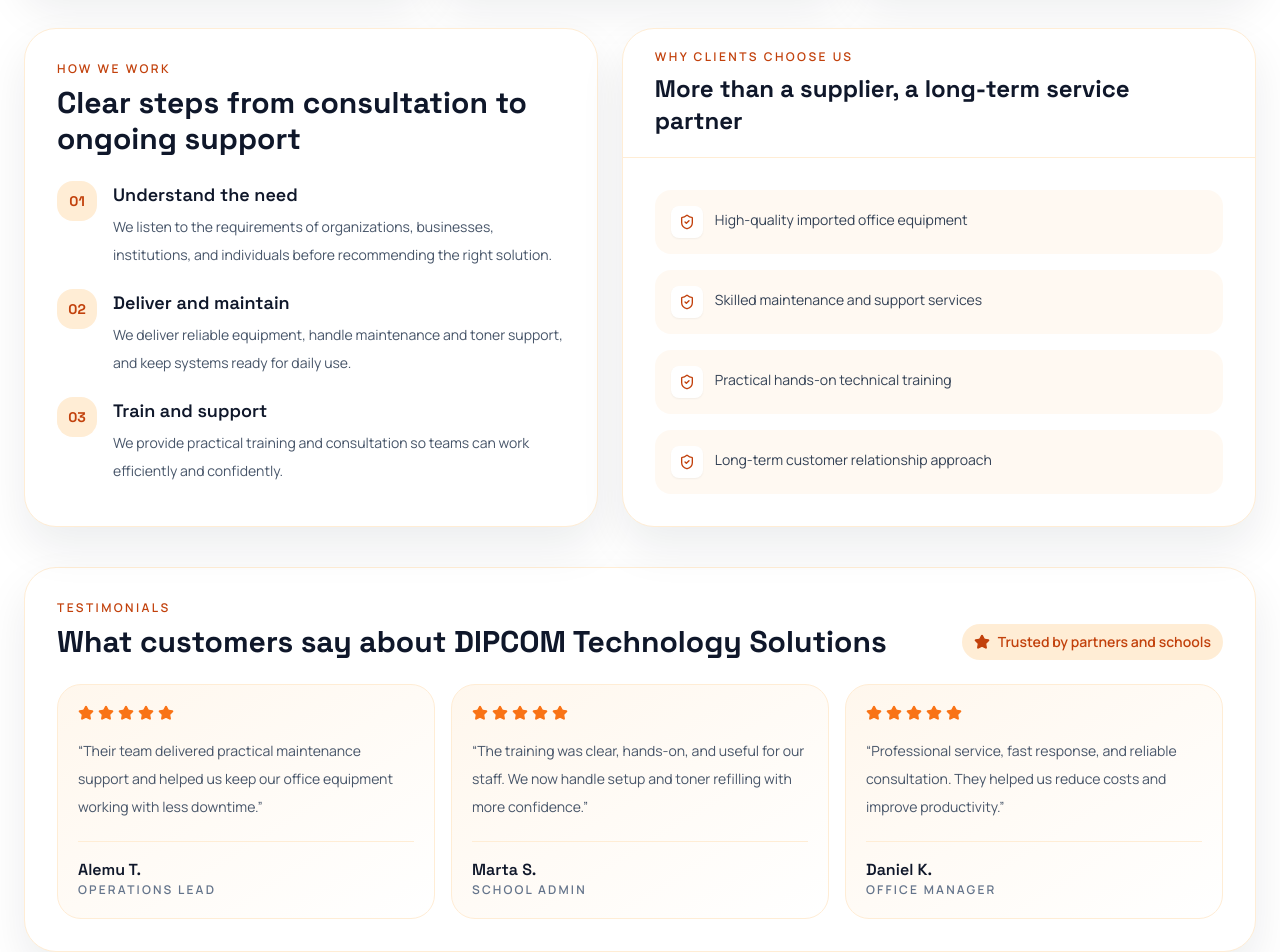
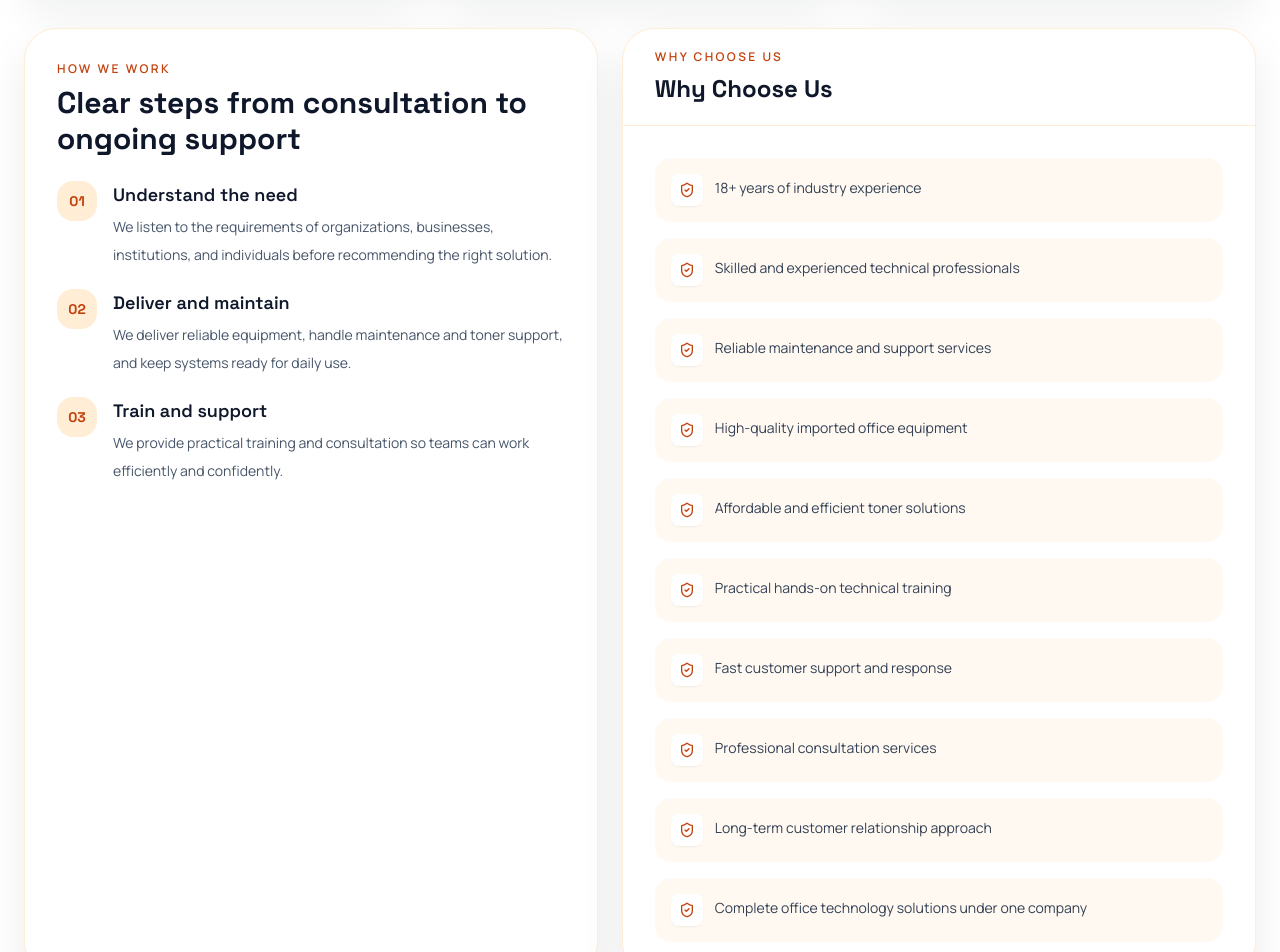
Before and after one commit to beimnetmelese/DIPCOM, a React (Vite) app: page / in a window 1280 px wide. Shown: the part 1100-2052 px from the top of the page. Built offline with nearby package versions, Linux system fonts and the light colour scheme; no server answers.

Commit message:
information about dipcom fixed

```diff
--- a/src/components/PublicFooter.tsx
+++ b/src/components/PublicFooter.tsx
@@ -1,4 +1,4 @@
-import { ArrowUpRight, Mail, MapPinned, PhoneCall } from "lucide-react";
+import { ArrowUpRight, Mail, PhoneCall } from "lucide-react";
 import { Link } from "react-router-dom";
 import { companyLogo, companyName, contactPhone } from "../utils/branding.ts";
 
@@ -58,10 +58,6 @@
               <Mail className="mt-0.5 h-4 w-4 text-orange-300" />
               <span>support@dipcomtechnologies.com</span>
             </div>
-            <div className="flex items-start gap-3">
-              <MapPinned className="mt-0.5 h-4 w-4 text-orange-300" />
-              <span>Betechemari Ymichemeru Kutroch, Addis Ababa</span>
-            </div>
             <a
               href="https://www.tiktok.com/@dipcomtechnologies"
               target="_blank"
--- a/src/pages/public/AboutPage.tsx
+++ b/src/pages/public/AboutPage.tsx
@@ -1,40 +1,24 @@
 import { motion } from "framer-motion";
-import {
-  Award,
-  CheckCircle2,
-  GraduationCap,
-  MapPinned,
-  Sparkles,
-  Truck,
-  Users,
-  Wrench,
-} from "lucide-react";
+import { Award, CheckCircle2, Sparkles, Truck, Users, Wrench } from "lucide-react";
 import { AnimatedPage } from "../../components/AnimatedPage.tsx";
 import { useAppContext } from "../../context/AppContext.tsx";
 import { companyLogo, companyName } from "../../utils/branding.ts";
 
-const stats = [
-  { value: "18+", label: "Years of experience" },
-  { value: "200+", label: "Teams trained" },
-  { value: "Office equipment", label: "Imported and maintained" },
-  { value: "Toner", label: "Refilled and supported" },
-];
-
 const pillars = [
   {
-    title: "Digital printing solutions",
+    title: "Importing",
     icon: <Truck className="h-5 w-5" />,
-    text: "DIPCOM Technology Solutions provides reliable digital printing and office equipment that helps organizations work efficiently.",
+    text: "Reliable importing services for digital printing and office equipment solutions.",
   },
   {
-    title: "Maintenance and support",
+    title: "Maintenance",
     icon: <Wrench className="h-5 w-5" />,
-    text: "Our technical team handles maintenance, repair, and practical support to keep equipment in good working condition.",
+    text: "Practical maintenance and support services that help organizations maintain efficient workflows.",
   },
   {
-    title: "Training and consultation",
-    icon: <GraduationCap className="h-5 w-5" />,
-    text: "We provide hands-on training, toner refilling guidance, and consultation for teams, institutions, businesses, and individuals.",
+    title: "Training",
+    icon: <Sparkles className="h-5 w-5" />,
+    text: "Hands-on technical training, toner refilling, and professional consultation under one trusted brand.",
   },
 ];
 
@@ -78,24 +62,9 @@
             <h1 className="mt-4 max-w-2xl font-heading text-4xl font-bold leading-tight text-white sm:text-5xl lg:text-6xl">
               {siteSettings.aboutTitle}
             </h1>
-            <p className="mt-5 max-w-2xl text-base leading-8 text-white/88 sm:text-lg">
+            <p className="mt-5 max-w-2xl whitespace-pre-line text-base leading-8 text-white/88 sm:text-lg">
               {siteSettings.aboutDescription}
             </p>
-
-            <div className="mt-7 flex flex-wrap gap-3">
-              <div className="inline-flex items-center gap-2 rounded-full border border-white/15 bg-white/10 px-3 py-2 text-sm font-semibold text-white/90 backdrop-blur">
-                <Award className="h-4 w-4 text-orange-300" />{" "}
-                {siteSettings.yearsExperience}+ years experience
-              </div>
-              <div className="inline-flex items-center gap-2 rounded-full border border-white/15 bg-white/10 px-3 py-2 text-sm font-semibold text-white/90 backdrop-blur">
-                <Users className="h-4 w-4 text-orange-300" />{" "}
-                {siteSettings.studentsTrained}+ students trained
-              </div>
-              <div className="inline-flex items-center gap-2 rounded-full border border-white/15 bg-white/10 px-3 py-2 text-sm font-semibold text-white/90 backdrop-blur">
-                <Sparkles className="h-4 w-4 text-orange-300" /> Premium service
-                quality
-              </div>
-            </div>
           </div>
 
           <motion.div
@@ -105,19 +74,22 @@
             className="rounded-[1.75rem] border border-white/15 bg-white/10 p-6 text-white shadow-2xl shadow-black/20 backdrop-blur"
           >
             <div className="grid gap-3 sm:grid-cols-2">
-              {stats.map((stat) => (
-                <div
-                  key={stat.label}
-                  className="rounded-2xl border border-white/10 bg-white/10 p-4"
-                >
+              <div className="rounded-2xl border border-white/10 bg-white/10 p-4">
                 <p className="font-heading text-3xl font-bold text-white">
-                    {stat.value}
+                  {siteSettings.yearsExperience}+
                 </p>
                 <p className="mt-1 text-xs font-semibold uppercase tracking-[0.18em] text-white/75">
-                    {stat.label}
+                  Years of experience
                 </p>
               </div>
-              ))}
+              <div className="rounded-2xl border border-white/10 bg-white/10 p-4">
+                <p className="font-heading text-3xl font-bold text-white">
+                  {siteSettings.studentsTrained}+
+                </p>
+                <p className="mt-1 text-xs font-semibold uppercase tracking-[0.18em] text-white/75">
+                  Teams trained
+                </p>
+              </div>
             </div>
             <div className="mt-4 rounded-2xl border border-white/10 bg-white/10 p-4">
               <p className="text-xs font-semibold uppercase tracking-[0.2em] text-white/70">
@@ -156,20 +128,25 @@
         ))}
       </section>
 
-      <section className="mt-10 grid gap-6 lg:grid-cols-[0.92fr,1.08fr]">
-        <article className="rounded-[2rem] border border-orange-100 bg-white p-6 shadow-soft sm:p-8 lg:col-span-2">
+      <section className="mt-10 rounded-[2rem] border border-orange-100 bg-white p-6 shadow-soft sm:p-8">
         <p className="text-xs font-semibold uppercase tracking-[0.2em] text-orange-700">
-            Who we serve
+          Why Choose Us
         </p>
         <h2 className="mt-2 font-heading text-3xl font-bold text-slate-900">
-            Organizations, businesses, institutions, and individuals
+          Why Choose Us
         </h2>
-          <div className="mt-6 space-y-4">
+        <div className="mt-6 grid gap-4 md:grid-cols-2">
           {[
-              "Organizations that need reliable office equipment and support",
-              "Businesses looking for maintenance and cost-effective service",
-              "Institutions that need toner refilling and practical training",
-              "Individuals who want consultation and setup guidance",
+            "18+ years of industry experience",
+            "Skilled and experienced technical professionals",
+            "Reliable maintenance and support services",
+            "High-quality imported office equipment",
+            "Affordable and efficient toner solutions",
+            "Practical hands-on technical training",
+            "Fast customer support and response",
+            "Professional consultation services",
+            "Long-term customer relationship approach",
+            "Complete office technology solutions under one company",
           ].map((item) => (
             <div
               key={item}
@@ -182,8 +159,9 @@
             </div>
           ))}
         </div>
+      </section>
 
-          <div className="mt-8 border-t border-orange-100 pt-6">
+      <section className="mt-10 rounded-[2rem] border border-orange-100 bg-white p-6 shadow-soft sm:p-8">
         <div className="flex flex-wrap items-end justify-between gap-3">
           <div>
             <p className="text-xs font-semibold uppercase tracking-[0.2em] text-orange-700">
@@ -228,8 +206,6 @@
             );
           })}
         </div>
-          </div>
-        </article>
       </section>
 
       <section className="mt-10 rounded-[2rem] border border-orange-100 bg-gradient-to-br from-white to-orange-50 p-6 shadow-soft sm:p-8">
@@ -242,10 +218,6 @@
               Quality service, reliability, and support under one roof
             </h2>
           </div>
-          <div className="inline-flex items-center gap-2 rounded-full bg-orange-100 px-3 py-2 text-sm font-semibold text-orange-700">
-            <MapPinned className="h-4 w-4" /> Betechemari Ymichemeru Kutroch,
-            Addis Ababa
-          </div>
         </div>
       </section>
     </AnimatedPage>
--- a/src/pages/public/HomePage.tsx
+++ b/src/pages/public/HomePage.tsx
@@ -222,18 +222,24 @@
         <article className="overflow-hidden rounded-[2rem] border border-orange-100 bg-white shadow-soft">
           <div className="border-b border-orange-100 px-6 py-5 sm:px-8">
             <p className="text-xs font-semibold uppercase tracking-[0.2em] text-orange-700">
-              Why clients choose us
+              Why Choose Us
             </p>
             <h2 className="mt-2 font-heading text-2xl font-bold text-slate-900">
-              More than a supplier, a long-term service partner
+              Why Choose Us
             </h2>
           </div>
           <div className="grid gap-4 p-6 sm:p-8">
             {[
+              "18+ years of industry experience",
+              "Skilled and experienced technical professionals",
+              "Reliable maintenance and support services",
               "High-quality imported office equipment",
-              "Skilled maintenance and support services",
+              "Affordable and efficient toner solutions",
               "Practical hands-on technical training",
+              "Fast customer support and response",
+              "Professional consultation services",
               "Long-term customer relationship approach",
+              "Complete office technology solutions under one company",
             ].map((item) => (
               <div
                 key={item}
```
Also changed, not shown: src/context/AppContext.tsx (+4 -5 lines), src/pages/public/ContactPage.tsx (+20 -23 lines), src/pages/public/ShopPage.tsx (+2 -13 lines). Lines whose indentation alone changed are shown as unchanged.
